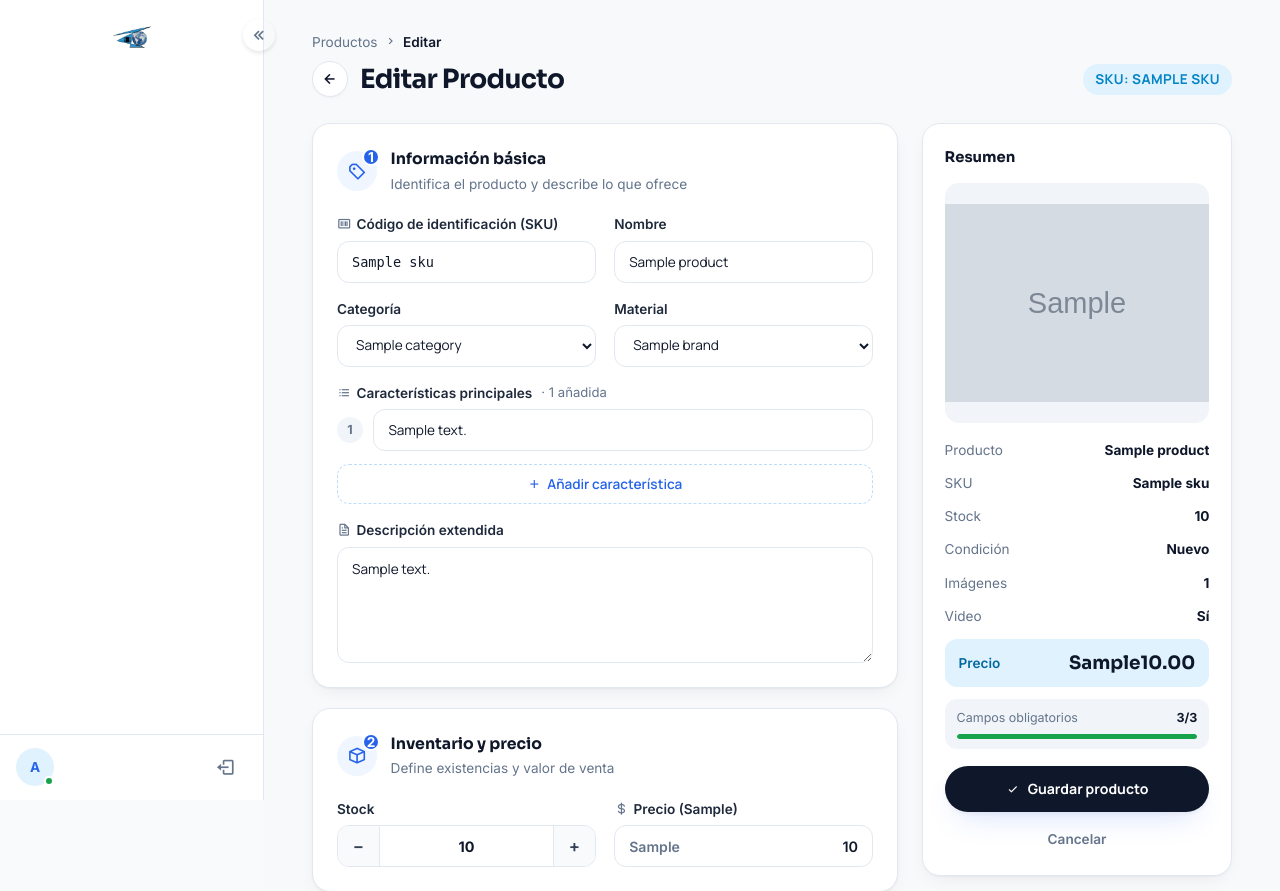
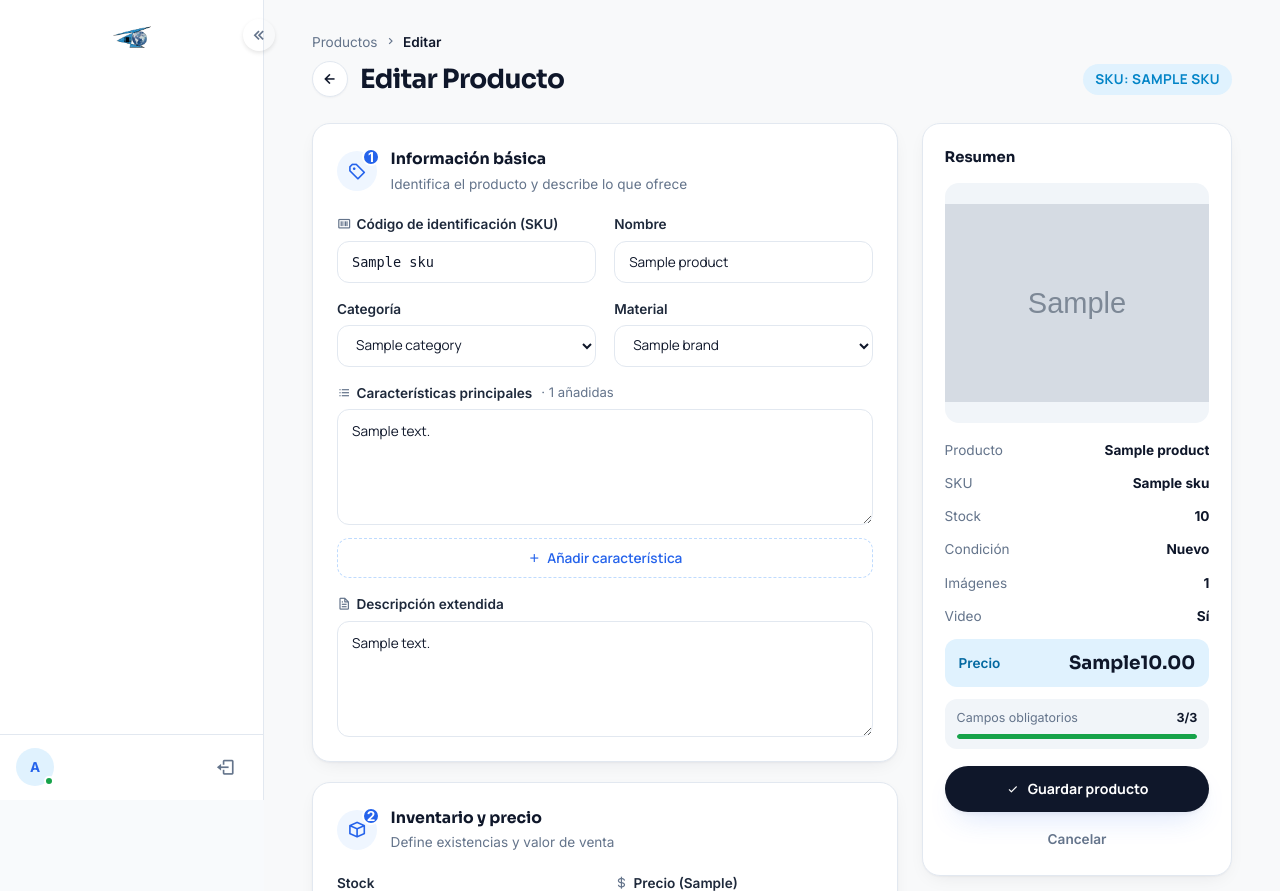
Before and after one commit to mariaordazr/3d_caroni_computer, a PHP site: template app/views/admin/edit-product.php in a window 1280 px wide. Shown: the top 891 px of the page. Run offline with PHP 8.4, Linux system fonts and the light colour scheme; the visitor is signed in with stand-in values (Sample User, id 1); the template is opened without the code that fills it: most values are stand-ins (such as "Sample title", 1, 10 or a date in 2020); grey boxes marked "Sample" are stand-in pictures; data that the repository does not hold is empty; some libraries are stand-ins or nearby versions.

Commit message:
cambio stetico de características del producto

```diff
--- a/app/views/admin/edit-product.php
+++ b/app/views/admin/edit-product.php
@@ -130,29 +130,8 @@ $currencySymbol = htmlspecialchars($moneySymbol ?? '$');
                                 <i class='bx bx-list-ul'></i> Características principales
                                 <span class="lvr-muted-counter" id="features-count-label">· <?php echo count($featureLines); ?> añadidas</span>
                             </label>
-                            <textarea id="description" name="description" style="display:none;"><?php echo htmlspecialchars($product['description'] ?? ''); ?></textarea>
+                            <textarea id="description" name="description" class="lvr-textarea" rows="5" placeholder="Describe las características de tu producto..."><?php echo htmlspecialchars($product['description'] ?? ''); ?></textarea>
 
-                            <div id="lvr-features-list" class="lvr-features-list">
-                                <?php if (!empty($featureLines)): ?>
-                                    <?php foreach ($featureLines as $idx => $fLine): ?>
-                                        <div class="lvr-feature-item">
-                                            <span class="lvr-feature-num"><?php echo $idx + 1; ?></span>
-                                            <input type="text" class="lvr-input lvr-feature-input" value="<?php echo htmlspecialchars($fLine); ?>" placeholder="Característica <?php echo $idx + 1; ?>">
-                                            <button type="button" class="lvr-feature-remove" title="Quitar característica" style="display: <?php echo count($featureLines) > 1 ? 'inline-flex' : 'none'; ?>;">
-                                                <i class='bx bx-x'></i>
-                                            </button>
-                                        </div>
-                                    <?php endforeach; ?>
-                                <?php else: ?>
-                                    <div class="lvr-feature-item">
-                                        <span class="lvr-feature-num">1</span>
-                                        <input type="text" class="lvr-input lvr-feature-input" placeholder="Característica 1">
-                                        <button type="button" class="lvr-feature-remove" title="Quitar característica" style="display:none;">
-                                            <i class='bx bx-x'></i>
-                                        </button>
-                                    </div>
-                                <?php endif; ?>
-                            </div>
 
                             <div class="lvr-bottom-add-wrap" style="margin-top: 0.45rem;">
                                 <button type="button" id="btn-add-feature" class="lvr-btn-add-bottom">
```
Also changed, not shown: app/views/admin/create-product.php (+1 -16 lines).
